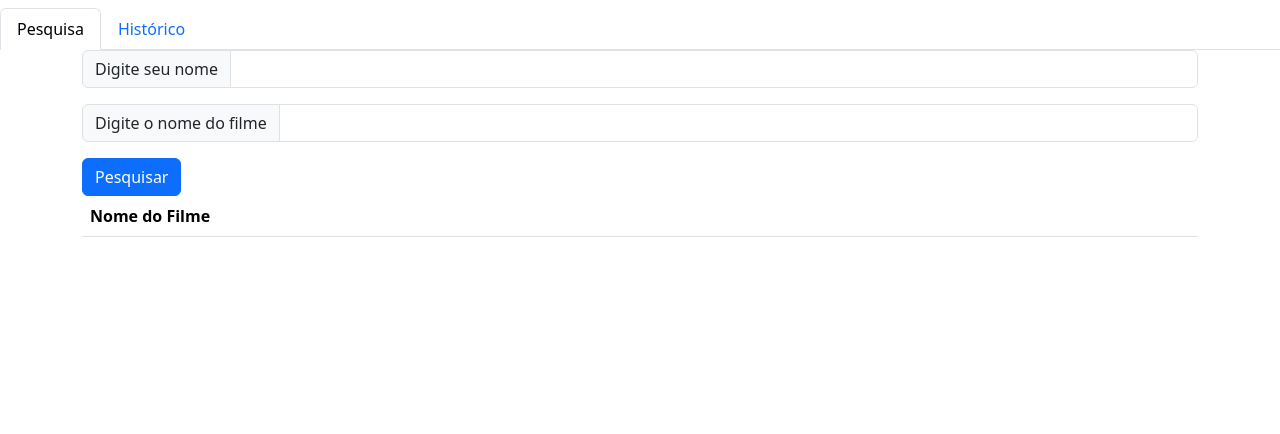
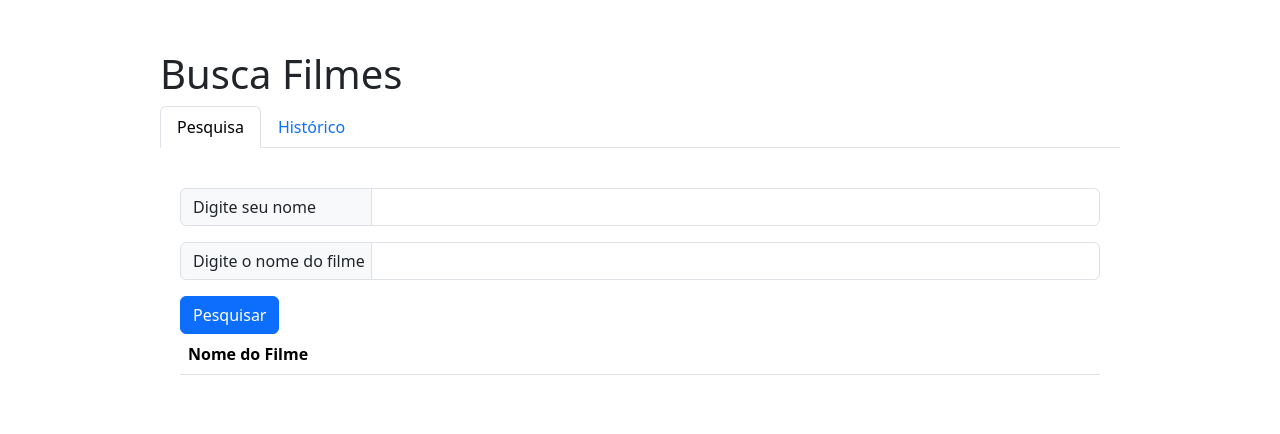
Before and after one commit to fswglobalhitss/consulta-filmes, a plain HTML site: page src/frontend/index.html in a window 1280 px wide. Drawn offline with nearby package versions, Linux system fonts and the light colour scheme.

Commit message:
Edição do HTML e criação de CSS

```diff
--- a/src/frontend/index.html
+++ b/src/frontend/index.html
@@ -7,11 +7,21 @@
     <script src="https://ajax.googleapis.com/ajax/libs/angularjs/1.6.9/angular.min.js"></script>
     <link href="https://cdn.jsdelivr.net/npm/bootstrap@5.3.3/dist/css/bootstrap.min.css" rel="stylesheet" integrity="sha384-QWTKZyjpPEjISv5WaRU9OFeRpok6YctnYmDr5pNlyT2bRjXh0JMhjY6hW+ALEwIH" crossorigin="anonymous">
     <style>
-
+        main {
+            margin:50px auto;
+            width:60rem;
+        }
+        .container {
+            padding:40px 20px;
+        }
+        .input-group-text {
+            width:12rem;
+        }
     </style>
 </head>
 <body>
-<h1></h1>
+<main>
+    <h1>Busca Filmes</h1>
     <div ng-app="myApp" ng-controller="filmeCtrl">
         <ul class="nav nav-tabs" id="myTab" role="tablist">
             <li class="nav-item" role="presentation">
@@ -97,7 +107,7 @@
         </div>
 
     </div>
-
+</main>
     <script>
         var app = angular.module('myApp', []);
         app.controller('filmeCtrl', function($scope, $http) {
```
